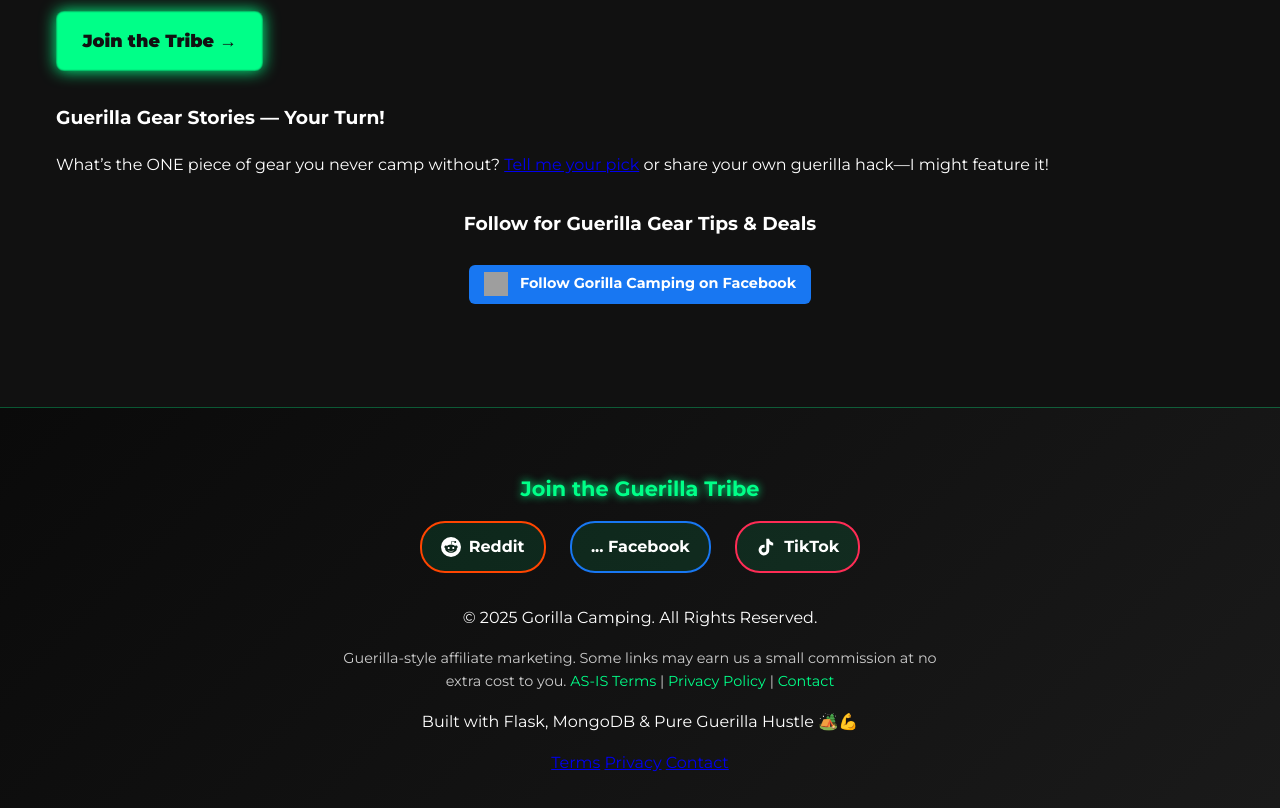
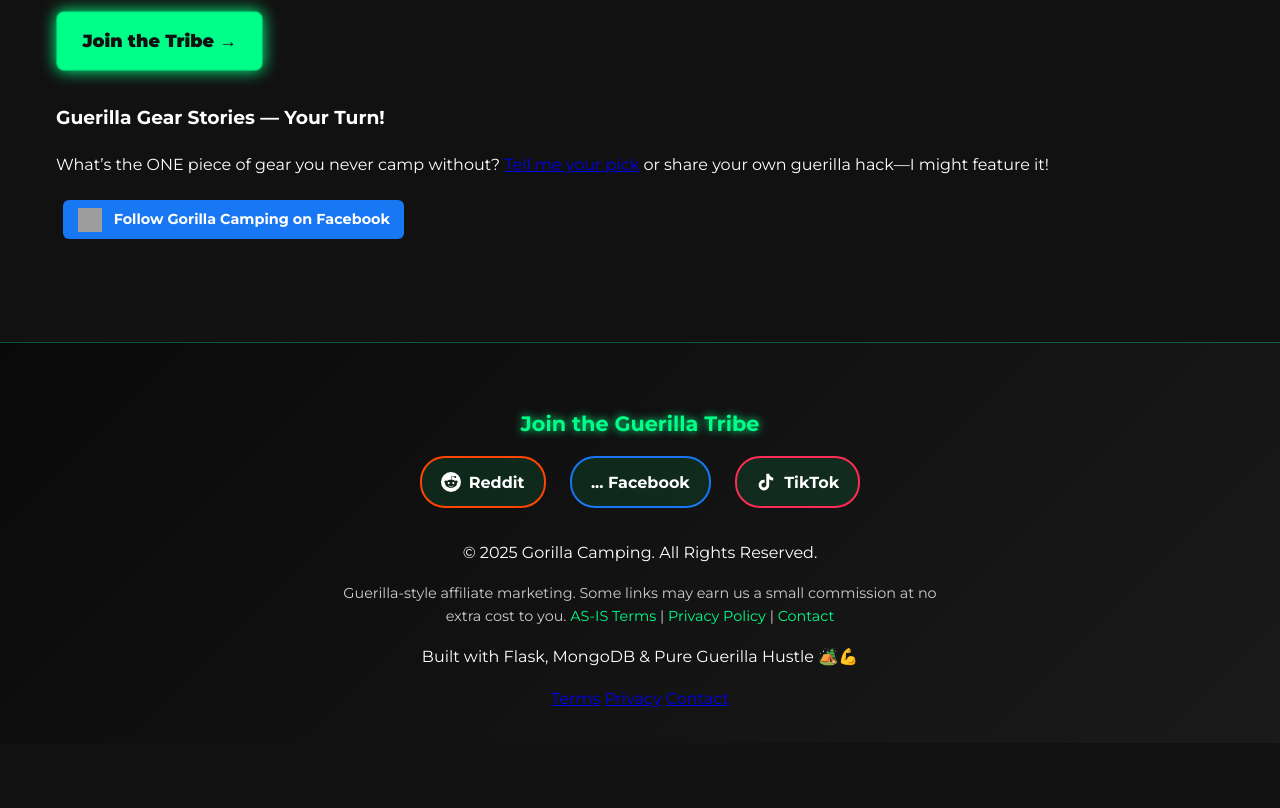
Before and after one commit to jnorvi5/gorillacamping-static, a Python web app: template templates/gear.html in a window 1280 px wide. Shown: the part 3226-4034 px from the top of the page. After the commit the page ends 3934 px from the top, so only its background shows below. Run offline with Jinja, Linux system fonts and the light colour scheme; the template is opened without the code that fills it, so the values that code supplies are empty; some libraries are stand-ins or nearby versions; grey boxes are pictures that could not be loaded.

Commit message:
Update gear.html

```diff
--- a/templates/gear.html
+++ b/templates/gear.html
@@ -204,10 +204,8 @@
     <p>What’s the ONE piece of gear you never camp without? <a href="/contact">Tell me your pick</a> or share your own guerilla hack—I might feature it!</p>
   </div>
 
-  <!-- Facebook Button for Following -->
-  <div class="follow-us" style="margin-top:2em; text-align:center;">
-    <h3>Follow for Guerilla Gear Tips & Deals</h3>
-    <a href="https://facebook.com/gorillacamping"
+ <!-- Facebook follow button at the bottom of gear.html -->
+<a href="https://www.facebook.com/profile.php?id=61577334442896"
    class="mini-social facebook"
    target="_blank" rel="noopener"
    style="display:inline-block; margin:0.5em; padding:0.5em 1em; background:#1877f2; color:#fff; border-radius:6px; font-weight:bold; text-decoration:none;">
```
Lines whose indentation alone changed are shown as unchanged.
